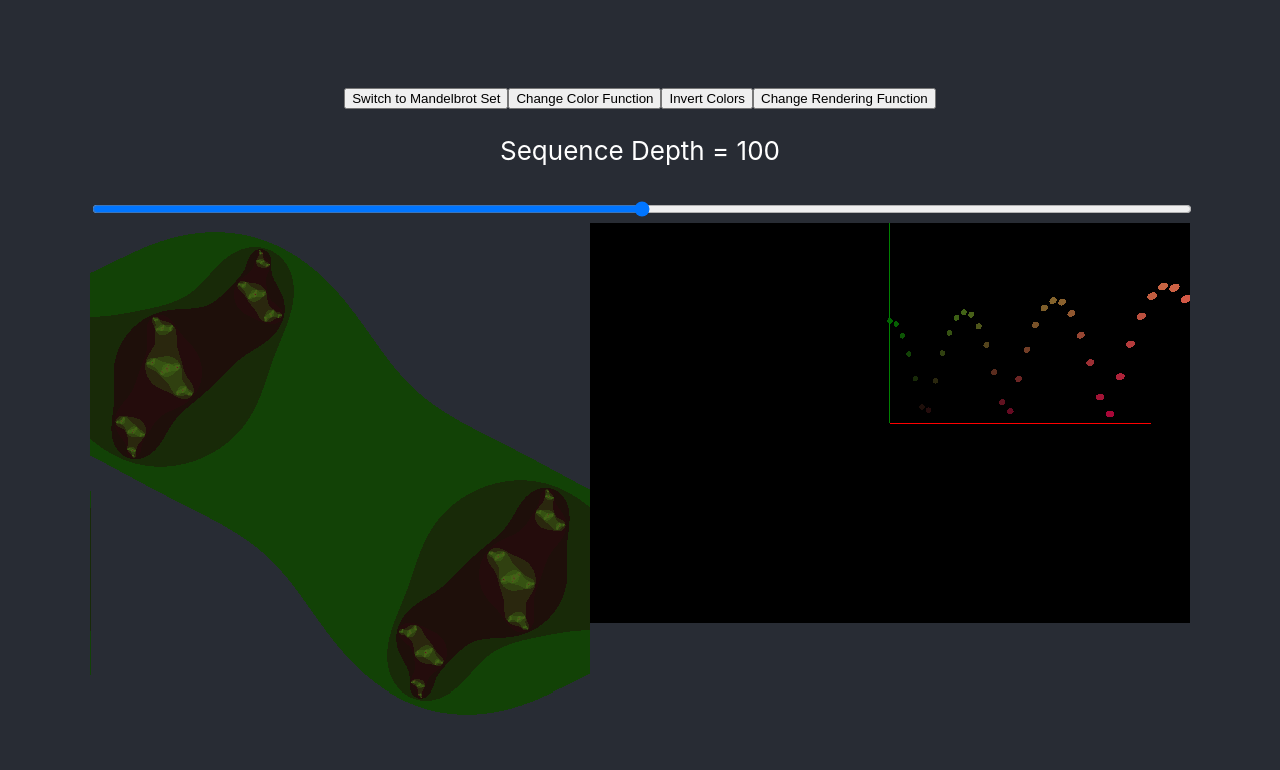
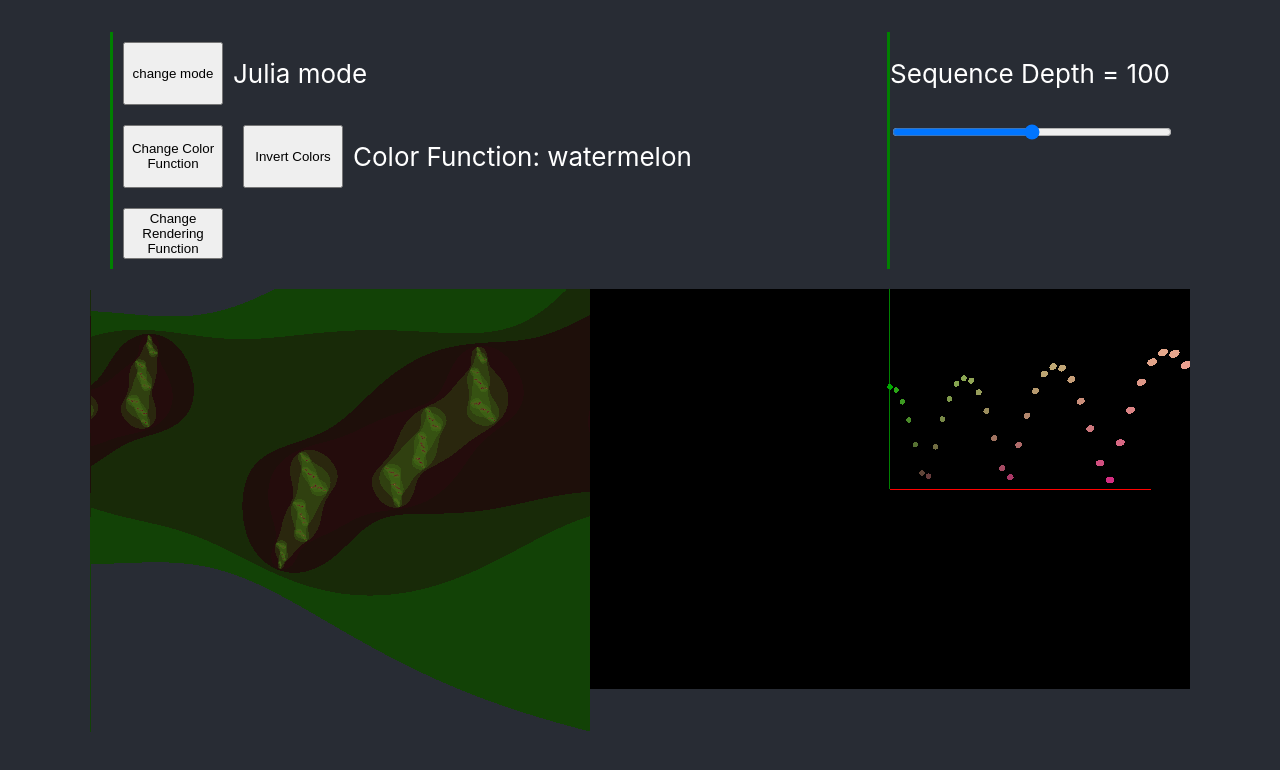
Before and after one commit to will-murray/Portfolio-Website, a React (Create React App) app: page / in a window 1280 px wide. Shown: the top 770 px of the page. Built offline with nearby package versions, Linux system fonts and the light colour scheme.

Commit message:
Color change/inversion is animated

```diff
--- a/package.json
+++ b/package.json
@@ -12,6 +12,7 @@
     "react-dom": "^19.2.3",
     "react-range-slider-input": "^3.3.2",
     "react-scripts": "5.0.1",
+    "three": "^0.182.0",
     "web-vitals": "^2.1.4"
   },
   "scripts": {
--- a/src/App.css
+++ b/src/App.css
@@ -7,9 +7,18 @@
   pointer-events: none;
 }
 
+button{
+  margin: 10px;
+  width: 100px;
+}
+
+.inputbox{
+  border-left: solid;
+  border-color: green;
+}
+
 #theGoodStuff{
   display: flex;
-  ;
 }
 @media (prefers-reduced-motion: no-preference) {
   .App-logo {
--- a/src/colorwave.js
+++ b/src/colorwave.js
@@ -1,8 +1,9 @@
 import  { useRef, useEffect } from "react";
 import * as THREE from "three";
 import { OrbitControls } from "three/examples/jsm/Addons.js";
+import { color, max } from "three/tsl";
 
-export default function ColorWave({ coloringFunctionManager, redraw, maxSeqLength }) {
+export default function ColorWave({ coloringFunctionManager, redraw,colorChange, maxSeqLength }) {
   const mountRef = useRef(null);
   const rendererRef = useRef(null);
   const sceneRef = useRef(null);
@@ -10,7 +11,11 @@ export default function ColorWave({ coloringFunctionManager, redraw, maxSeqLengt
   const controlsRef = useRef(null);
   const curveRef = useRef(null);
 
+
   const r = 0.01;
+  const num_seg = 10
+
+
 
   const animate = () => {
     requestAnimationFrame(animate);
@@ -18,7 +23,7 @@ export default function ColorWave({ coloringFunctionManager, redraw, maxSeqLengt
     rendererRef.current.render(sceneRef.current, cameraRef.current);
   };
 
-   function addAxis(scene){
+  const addAxis = (scene) =>{
       let xmat = new THREE.LineBasicMaterial( {color:"red"});
       let xpoints = [new THREE.Vector3(0,0,0), new THREE.Vector3(1,0,0)]
       let xgeo = new THREE.BufferGeometry().setFromPoints(xpoints);
@@ -43,14 +48,24 @@ export default function ColorWave({ coloringFunctionManager, redraw, maxSeqLengt
   }
 
 
+
+  const computeCurvePositions = (r,num_seg) =>{
+    let P = []
+    for(let i = 0; i < maxSeqLength; i+=1){
+      P.push(coloringFunctionManager.current.eval(i))
+    }
+    return P
+  }
+
+
   const buildcurve = (r, num_seg) => {
     const group = new THREE.Group();
     const geo = new THREE.SphereGeometry(r, num_seg);
     const unboundedGeo = new THREE.BoxGeometry(2*r,2*r, 2*r)
-
+    const curvePositions = computeCurvePositions(r,num_seg)
     for (let i = 0; i < maxSeqLength; i += 1) {
       let g =null
-      const [c1, c2, c3] = coloringFunctionManager.current.eval(i);
+      const [c1, c2, c3] = curvePositions[i]
       if(c1 > 255 || c2 > 255 || c3 > 255){
         g = unboundedGeo
       }
@@ -102,7 +117,7 @@ export default function ColorWave({ coloringFunctionManager, redraw, maxSeqLengt
     addAxis(sceneRef)
 
     // Add initial curve
-    const curve = buildcurve(r, 10);
+    const curve = buildcurve(r, num_seg);
     scene.add(curve);
     curveRef.current = curve;
 
@@ -128,11 +143,11 @@ export default function ColorWave({ coloringFunctionManager, redraw, maxSeqLengt
     };
   }, []);
 
-  // Redraw effect
+
+  // Redraw effect - removes curve entirely
   useEffect(() => {
     if (!sceneRef.current) return;
 
-    // Remove old curve
     if (curveRef.current) {
       sceneRef.current.remove(curveRef.current);
       curveRef.current.traverse((child) => {
@@ -142,10 +157,47 @@ export default function ColorWave({ coloringFunctionManager, redraw, maxSeqLengt
     }
 
     // Add new curve
-    const newCurve = buildcurve(r, 10);
+    const newCurve = buildcurve(r, num_seg);
     sceneRef.current.add(newCurve);
     curveRef.current = newCurve;
+
   }, [redraw, maxSeqLength]);
+
+
+useEffect(() => {
+  if (!sceneRef.current) return;
+
+  const targetPositions = computeCurvePositions(r, num_seg);
+  for(let i=0;i<targetPositions.length;i+=1){
+    targetPositions[i] = new THREE.Vector3(targetPositions[i][0]/255, targetPositions[i][1]/255, targetPositions[i][2]/255)
+  }
+
+  const duration = 0.5;
+  const start = performance.now();
+  const initialPositions = curveRef.current.children.map((s) => s.position.clone());
+
+
+  console.log(curveRef.current.children)
+  const animateCurveMotion = () => {
+    const now = performance.now();
+    const t = Math.min((now - start) / (duration * 1000), 1);
+
+    curveRef.current.children.forEach((sphere, i) => {
+      sphere.position.lerpVectors(initialPositions[i], targetPositions[i], t);
+      let [r,g,b] = sphere.position
+      sphere.material.color.r = r
+      sphere.material.color.g = g
+      sphere.material.color.b = b
+
+
+    });
+
+    if (t < 1) requestAnimationFrame(animateCurveMotion);
+  };
+
+  requestAnimationFrame(animateCurveMotion);
+
+}, [colorChange]);
 
   return <div ref={mountRef} style={{ width: "600px", height: "400px" }} />;
 }
--- a/src/fractalLIB/ColoringFunctionManager.js
+++ b/src/fractalLIB/ColoringFunctionManager.js
@@ -2,6 +2,15 @@ class ColoringFunctionManager {
   //Allows coloring functions to be selected and inverted
 
   constructor() {
+
+    this.names = [
+      "watermelon",
+      "unnamed 1",
+      "unnamed 2",
+      "?",
+      "domer"
+    ]
+
     this.coloringFunctions = {
       0: function Watermelon(t) {
         return [
@@ -34,6 +43,13 @@ class ColoringFunctionManager {
           21 * parseInt(t % 7),
         ];
       },
+      4: function linear(t){
+        return [
+          parseInt(t * 6),
+          parseInt(100 * Math.abs(Math.cos(6 * t))),
+          parseInt(100 * Math.abs(Math.sin(6 * t)))
+        ]
+      }
     };
 
     this.inversion_state = 0;
--- a/src/fractalLIB/FractalCanvas.js
+++ b/src/fractalLIB/FractalCanvas.js
@@ -9,15 +9,15 @@ function FractalCanvas({
   mode,
   coloringFunctionManager,
   redraw,
-  triggerRedraw,
+  colorChange,
   maxSeqLength,
   renderingFunctionManager,
 }) {
   // Canvas level params
   const canvasRef = useRef(null);
   const size = 500;
-  const span = 1;
-  const origin = [0, -0];
+  const span = 0.5;
+  const origin = [-1, 0];
   const inc = span / size;
 
   const [cursX, setCursx] = useState(0);
@@ -117,8 +117,14 @@ function FractalCanvas({
   useEffect(() => {
     if (mode === 0) juliaSet(cursX, cursY);
     else mandelbrotSet();
-  }, [mode, redraw, maxSeqLength, cursX, cursY, coloringFunctionManager]);
+  }, [mode, redraw, maxSeqLength, cursX, cursY]);
 
+  useEffect(() =>{
+    if (mode === 0) juliaSet(cursX, cursY);
+    else mandelbrotSet();
+
+
+  },[colorChange])
   return (
     <canvas
       ref={canvasRef}
@@ -142,6 +148,8 @@ function FractalController({
   coloringFunctionManager,
   redraw,
   triggerRedraw,
+  colorChange,
+  triggerColorChange,
   maxSeqLength,
   setMaxSeqLength,
   renderingFunctionManager,
@@ -152,12 +160,13 @@ function FractalController({
 
   const changeColor = () => {
     coloringFunctionManager.current.next_color();
-    triggerRedraw(() => redraw + 1);
+    triggerColorChange(() => colorChange + 1);
+
   };
 
   const invertColor = () => {
     coloringFunctionManager.current.invert_coloring_function();
-    triggerRedraw(() => redraw + 1);
+    triggerColorChange(() => colorChange + 1);
   };
 
   const changeMaxSeqLength = (newSequenceLength) => {
@@ -169,18 +178,48 @@ function FractalController({
     triggerRedraw(() => redraw + 1);
   };
 
+  const modeName = () =>{
+    if( mode == 0){
+      return "Julia"
+    }
+    return "Mandlebrot"
+  }
+
   return (
-    <div>
-      <button onClick={changeMode}>
-        Switch to {mode === 0 ? "Mandelbrot" : "Julia"} Set
+
+
+    <div style={{display:"flex", flexDirection:"row" , justifyContent:"space-between",margin:"20px"}}>
+
+      <div >
+        <div className="inputbox" style={{display: "flex"}}>
+          <button onClick={changeMode} >
+            change mode
           </button>
+          <p>
+            {modeName()} mode
+          </p>
+
+        </div>
+
+        <div className="inputbox" style={{display: "flex"}}>
           <button onClick={changeColor}>Change Color Function</button>
           <button onClick={invertColor}>Invert Colors</button>
+          <p>
+            Color Function: {coloringFunctionManager.current.names[coloringFunctionManager.current.function_state]}
+          </p>
+        </div>
+
+        <div className="inputbox" style={{display: "flex"}}>
+
           <button onClick={changeRenderingFunction}>
             Change Rendering Function
           </button>
 
-      <div>
+        </div>
+
+      </div>
+
+      <div className="inputbox">
         <p>Sequence Depth = {maxSeqLength}</p>
         <input
           type="range"
@@ -191,12 +230,14 @@ function FractalController({
           style={{ width: "100%" }}
         />
       </div>
+
     </div>
   );
 }
 
 function FractalApp() {
   const [redraw, triggerRedraw] = useState(0);
+  const [colorChange, triggerColorChange] = useState(0)
   const [mode, setMode] = useState(0);
   const coloringFunction = useRef(new ColoringFunctionManager());
   const [maxSeqLength, setMaxSeqLength] = useState(100);
@@ -209,6 +250,8 @@ function FractalApp() {
         setMode={setMode}
         redraw={redraw}
         triggerRedraw={triggerRedraw}
+        colorChange={colorChange}
+        triggerColorChange={triggerColorChange}
         coloringFunctionManager={coloringFunction}
         maxSeqLength={maxSeqLength}
         setMaxSeqLength={setMaxSeqLength}
@@ -219,6 +262,8 @@ function FractalApp() {
           mode={mode}
           redraw={redraw}
           triggerRedraw={triggerRedraw}
+          colorChange={colorChange}
+          triggerColorChange={triggerColorChange}
           coloringFunctionManager={coloringFunction}
           maxSeqLength={maxSeqLength}
           renderingFunctionManager={renderingFunctionManager}
@@ -226,7 +271,7 @@ function FractalApp() {
         <ColorWave
           coloringFunctionManager={coloringFunction}
           redraw={redraw}
-          triggerRedraw={triggerRedraw}
+          colorChange={colorChange}
           maxSeqLength={maxSeqLength}
         />
       </div>
--- a/src/fractalLIB/RenderingFunctionManager.js
+++ b/src/fractalLIB/RenderingFunctionManager.js
@@ -20,7 +20,7 @@ class RenderingFunctionManager {
       },
       3: function toad(z) {
         const real = z.real;
-        z.real = real ** 3 - z.img ** 3;
+        z.real = (real**2-z.img**3) + (z.img ** 2 - real**3);
         z.img = 3 * real * z.img;
       },
     };
```
Also changed, not shown: 1 other file (tests, documents, lock files or other folders). Lines whose indentation alone changed are shown as unchanged.
